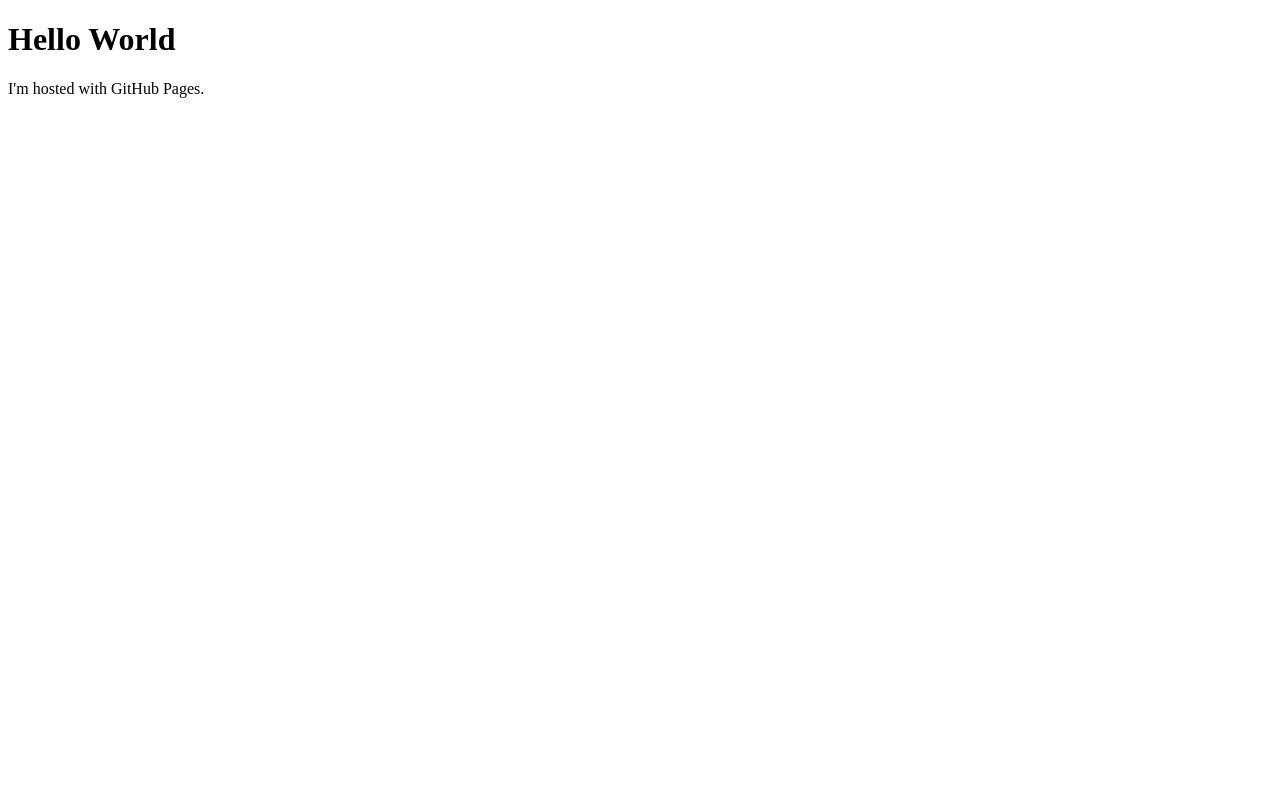
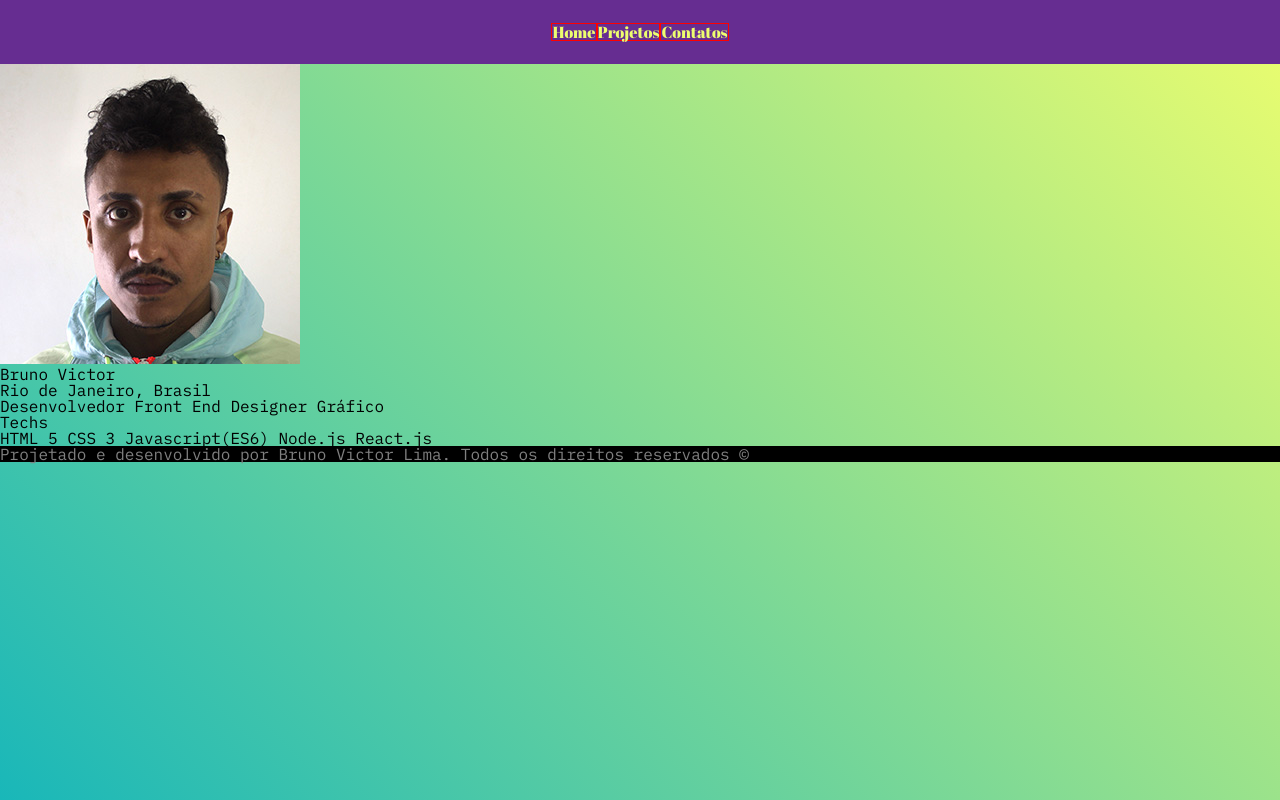
Before and after one commit to brunovictoroliveira/brunovictoroliveira.github.io, a plain HTML site: page index.html in a window 1280 px wide. Drawn offline with Linux system fonts and the light colour scheme.

Commit message:
First commit

```diff
--- /dev/null
+++ b/assets/css/reset.css
@@ -0,0 +1,54 @@
+/*start RESET
+--------------------*/
+
+html, body, div, span, applet, object, iframe,
+h1, h2, h3, h4, h5, h6, p, blockquote, pre,
+a, abbr, acronym, address, big, cite, code,
+del, dfn, em, img, ins, kbd, q, s, samp,
+small, strike, strong, sub, sup, tt, var,
+b, u, i, center,
+dl, dt, dd, ol, ul, li,
+fieldset, form, label, legend,
+table, caption, tbody, tfoot, thead, tr, th, td,
+article, aside, canvas, details, embed,
+figure, figcaption, footer, header, hgroup,
+menu, nav, output, ruby, section, summary,
+time, mark, audio, video {
+	margin: 0;
+	padding: 0;
+	border: 0;
+	font-size: 100%;
+	font: inherit;
+	vertical-align: baseline;
+}
+/* HTML5 display-role reset for older browsers */
+article, aside, details, figcaption, figure,
+footer, header, hgroup, menu, nav, section {
+	display: block;
+}
+body {
+	line-height: 1;
+}
+ol, ul {
+	list-style: none;
+}
+blockquote, q {
+	quotes: none;
+}
+blockquote:before, blockquote:after,
+q:before, q:after {
+	content: '';
+	content: none;
+}
+table {
+	border-collapse: collapse;
+	border-spacing: 0;
+}
+input, select, iframe, button {border: none;}
+h1, h2, h3{margin: 0; padding: 0;}
+ol, ul{list-style: none;}
+a {text-decoration: none; color: inherit;}
+img{max-width: 100%; border: none;}
+
+/*end RESET
+--------------------*/
--- /dev/null
+++ b/assets/css/style.css
@@ -0,0 +1,40 @@
+/* font-family: 'Abril Fatface', cursive;
+font-family: 'IBM Plex Mono', monospace; */
+:root{
+    --purple: #662d91;
+    --blue: #19b7b9;
+    --yellow: #edfe6e;
+}
+*, body {
+    font-family: 'IBM Plex Mono', monospace;
+}
+body {
+    background-image: linear-gradient(45deg, var(--blue), var(--yellow));
+    background-repeat: no-repeat;
+    width: 100vw;
+    height: 100vh;
+}
+
+header {
+    width: 100vw;
+    height: 4rem;
+    background-color: var(--purple);
+    font-family: 'Abril Fatface', cursive;
+    color: var(--yellow);
+}
+
+ul {
+    display: flex;
+    flex-direction: row;
+    align-items: center;
+    justify-content: center;
+    height: 4rem;
+}
+li {
+    border: 1px solid red;
+
+}
+footer{
+    background-color: black;
+    color: gray;
+}
--- a/index.html
+++ b/index.html
@@ -1,7 +1,56 @@
 <!DOCTYPE html>
-<html>
+<html lang="pt-br">
+<head>
+    <meta charset="UTF-8">
+    <meta http-equiv="X-UA-Compatible" content="IE=edge">
+    <meta name="viewport" content="width=device-width, initial-scale=1.0">
+    <title>Bruno Victor - Portfólio</title>
+    <link rel="stylesheet" href="./assets/css/reset.css">
+    <link rel="stylesheet" href="./assets/css/style.css">
+    <link rel="preconnect" href="https://fonts.googleapis.com">
+<link rel="preconnect" href="https://fonts.gstatic.com" crossorigin>
+<link href="https://fonts.googleapis.com/css2?family=Abril+Fatface&family=IBM+Plex+Mono:wght@200;400;700&display=swap" rel="stylesheet">
+</head>
 <body>
-<h1>Hello World</h1>
-<p>I'm hosted with GitHub Pages.</p>
+    <header>
+        <nav>
+            <div class="menu">
+                <ul>
+                    <li><span>Home</span></li>
+                    <li><span>Projetos</span></li>
+                    <li><span>Contatos</span></li>
+                </ul>
+            </div>
+
+        </nav>
+    </header>
+    <main>
+        <section>
+            <div>
+                <img src="./assets/imgs/avatar.jpg" alt="Profile Photo">
+                <div>
+                    <h1>Bruno Victor</h1>
+                    <span>Rio de Janeiro, Brasil</span>
+                </div>
+            </div>
+        </section>
+        <section>
+            <div>
+                <span>Desenvolvedor Front End</span>
+                <span>Designer Gráfico</span>
+                <h1>Techs</h1>
+                <span>HTML 5</span>
+                <span>CSS 3</span>
+                <span>Javascript(ES6)</span>
+                <span>Node.js</span>
+                <span>React.js</span>
+            </div>
+        </section>
+    </main>
+    <footer>
+        <div>
+            <span>Projetado e desenvolvido por Bruno Victor Lima. Todos os direitos reservados ©</span>
+        </div>
+    </footer>
 </body>
 </html>
```
Also changed, not shown: assets/imgs/avatar.jpg (added), assets/imgs/coding-pic.jpg (added), assets/imgs/css3.svg (added), assets/imgs/github.svg (added), assets/imgs/html5.svg (added), assets/imgs/js.svg (added), assets/imgs/rocket-coffee-project.png (added), assets/imgs/spotify-project.png (added), assets/imgs/the-blog-project.png (added).
